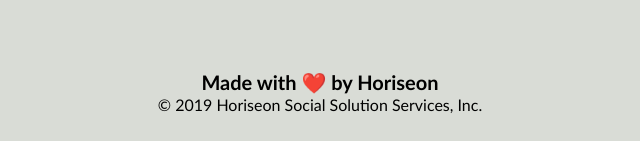
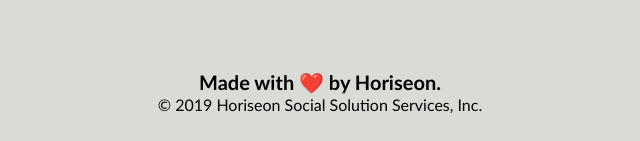
Before and after one commit to rhandschuh/homework1, a plain HTML site: page index.html in a window 1280 px wide. Shown: the part 1879-2020 px from the top of the page, 320-960 px from the left. Drawn offline with Linux system fonts and the light colour scheme.

Commit message:
testing modification

```diff
--- a/index.html
+++ b/index.html
@@ -72,7 +72,7 @@
         </article>
     </section>
     <div class="footer">
-        <h2>Made with ❤️️ by Horiseon</h2>
+        <h2>Made with ❤️️ by Horiseon.</h2>
         <p>
             &copy; 2019 Horiseon Social Solution Services, Inc.
         </p>
```
